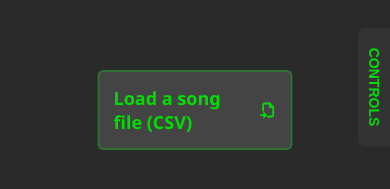
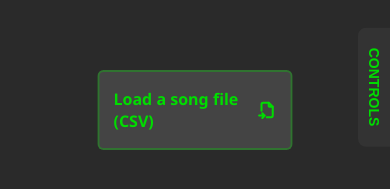
Before and after one commit to quintorp/chordpro, a plain HTML site: page index.html in a window 390 px wide. Shown: the part 335-524 px from the top of the page. Drawn offline with nearby package versions, Linux system fonts and the light colour scheme.

Commit message:
working before major edit

```diff
--- a/styles.css
+++ b/styles.css
@@ -5,7 +5,7 @@
   box-sizing: border-box;
 }
 
-body {
+html, body {
   font-family: 'Segoe UI', Tahoma, Geneva, Verdana, sans-serif;
   background-color: #1a1a1a;
   color: #ffffff;
@@ -13,6 +13,10 @@ body {
   height: 100vh;
   display: flex;
   flex-direction: column;
+  overscroll-behavior: none; /* prevents scroll chaining */
+  touch-action: none;        /* disables built-in gestures */
+  height: 100%;
+  margin: 0;
 }
 
 #songTitleBar {
@@ -48,7 +52,7 @@ body {
   letter-spacing: .3px;
   white-space: pre-wrap;
   font-family: system-ui, Arial, Helvetica, Roboto, Tahoma, "Segoe UI", Verdana, sans-serif;
-  //font-weight: bold;
+  /*font-weight: bold;*/
   min-height: 200px;
   padding: 20px;
   position: relative;
@@ -199,17 +203,17 @@ body {
 }
 
 .control-button:hover {
-  //background-color: #555;
+  /*background-color: #555;*/
   border-color: #00DD00;
-  //color: #333;
+  /* color: #333; */
 }
 
 .control-button:active {
-  //background-color: #666;
+  /* background-color: #666; */
 }
 
 .control-button.armed {
-  //border-color: #00DD00;
+/* border-color: #00DD00; */
 }
 
 .control-button i {
@@ -219,7 +223,7 @@ body {
 
 /* Special styling for playlist title button */
 #playlistTitleBtn {
-  //background-color: #3a3a3a;
+/* background-color: #3a3a3a; */
   color: #00DD00;
   margin-top: 0;
   border-top-left-radius: 0;
@@ -227,8 +231,8 @@ body {
 }
 
 #playlistTitleBtn:hover {
-  //background-color: #00DD00;
-  //color: #2a2a2a;
+/* background-color: #00DD00; */
+/* color: #2a2a2a; */
 }
 
 /* Primary button styling */
@@ -239,7 +243,7 @@ body {
 }
 
 .primary-button:hover {
-  //background-color: #00BB00;
+/* background-color: #00BB00; */
 }
 
 #initImportBtn {
@@ -251,12 +255,12 @@ body {
  }
 /* Green icon styling for next song and autoplay */
 .green-icon {
-  //color: #2a2a2a;
+/* color: #2a2a2a; */
 }
 
 .green-icon:hover {
-  //color: #2a2a2a;
-  //background-color: #00BB00;
+/* color: #2a2a2a; */
+/* background-color: #00BB00; */
 }
 
 /* All primary buttons full width */
@@ -301,26 +305,26 @@ body {
 }
 
 .drag-control:hover {
-  //background-color: #555;
-  //border-color: #00DD00;
+  /* background-color: #555; */
+  /* border-color: #00DD00; */
 }
 
 .drag-control.dragging {
-  //background-color: #00DD00;
-  //color: #2a2a2a;
-  //border-color: #00BB00;
+  /* background-color: #00DD00; */
+  /* color: #2a2a2a; */
+  /* border-color: #00BB00; */
 }
 
 .drag-control-label {
-  //font-size: 11px;
-  //opacity: 0.8;
-  //line-height: 1;
+  /* font-size: 11px; */
+  /* opacity: 0.8; */
+  /* line-height: 1; */
 }
 
 .drag-control-value {
-  //font-size: 14px;
-  //font-weight: bold;
-  //line-height: 1;
+  /* font-size: 14px; */
+  /* font-weight: bold; */
+  /* line-height: 1; */
 }
 
 /* Light mode drag controls */
@@ -383,11 +387,11 @@ body.light-mode .drag-control.dragging {
 #playlistDropdown {
   background-color: #444;
   border-radius: 6px;
-  //max-height: calc(100vh - 70px);
+  /* max-height: calc(100vh - 70px); */
   height: 100%;
   overflow-y: auto;
   display: none;
-  //width: 100%;
+  /* width: 100%; */
   z-index: 99999;
   box-shadow: 0 4px 12px rgba(0, 0, 0, 0.3);
   position: absolute;
@@ -443,7 +447,7 @@ body.light-mode #contentWrapper::-webkit-scrollbar-thumb:hover {
 }
 
 #clock {
-  //background-color: #444;
+  /* background-color: #444; */
   padding: 10px;
   border-radius: 6px;
   text-align: center;
@@ -470,7 +474,7 @@ body.light-mode #contentWrapper::-webkit-scrollbar-thumb:hover {
   text-align: center
   font-size: 16px;
   color: #aaa;
-  //margin-bottom: 7px;
+  /* margin-bottom: 7px; */
   font-weight: 700;
 }
 
@@ -723,13 +727,13 @@ body.light-mode #mobileTab:hover {
   }
 
   #playlistDropdown {
-    //width: 100%;
-    //max-width: 250px;
+    /* width: 100%; */
+    /* max-width: 250px; */
     z-index: 99999;
   }
 
   .control-button {
-    //font-size: 16px;
+    font-size: 16px;
     padding: 12px 14px;
   }
 
@@ -755,7 +759,7 @@ body.light-mode #mobileTab:hover {
   }
 
   .control-button {
-    //font-size: 16px;
+    /*font-size: 16px;*/
     padding: 12px 14px;
   }
 
```
